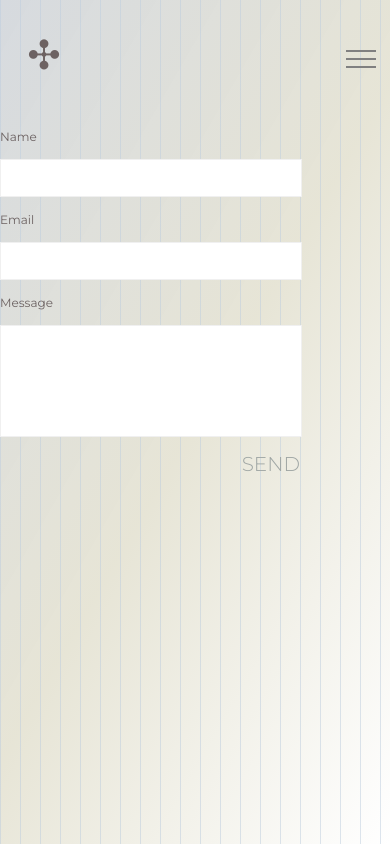
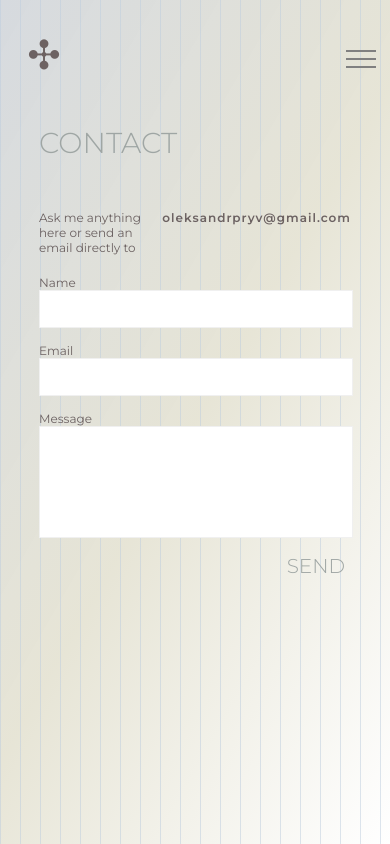
Before and after one commit to multumInParvo/my-portfolio, a React (Create React App) app: page /contact in a window 390 px wide. Built offline with nearby package versions, Linux system fonts and the light colour scheme.

Commit message:
separation of concerns for better maintainability and improved responsiveness of contact component

```diff
--- a/src/components/Form/Form.jsx
+++ b/src/components/Form/Form.jsx
@@ -1,4 +1,3 @@
-// Form.jsx
 import React, { useState } from 'react';
 import emailjs from 'emailjs-com';
 import './Form.scss';
@@ -37,19 +36,24 @@ const Form = () => {
     };
 
     return (
-        <div className='form-container'>
-            <form onSubmit={handleSubmit}>
-                <div className='name-container'>
-                    <label className='name-label'>Name</label>
-                    <input className='name-input' type="text" name="name" value={formData.name} onChange={handleChange} required />
+        <div className='contact-container'>
+            <h1 className='contact-title'>CONTACT</h1>
+            <div className='contact-info'>
+                <span className='contact-detail-title'>Ask me anything here or send an email directly to</span>
+                <span className='contact-detail'>oleksandrpryv@gmail.com</span>
+            </div>
+            <form className='form' onSubmit={handleSubmit}>
+                <div className='input-container'>
+                    <label className='input-label'>Name</label>
+                    <input className='input' type="text" name="name" value={formData.name} onChange={handleChange} required />
                 </div>
-                <div className='email-container'>
-                    <label className='email-label'>Email</label>
-                    <input className='email-input' type="email" name="email" value={formData.email} onChange={handleChange} required />
+                <div className='input-container'>
+                    <label className='input-label'>Email</label>
+                    <input className='input' type="email" name="email" value={formData.email} onChange={handleChange} required />
                 </div>
-                <div className='message-container'>
-                    <label className='message-label'>Message</label>
-                    <textarea className='message-textarea' name="message" value={formData.message} onChange={handleChange} required></textarea>
+                <div className='input-container'>
+                    <label className='input-label'>Message</label>
+                    <textarea className='textarea' name="message" value={formData.message} onChange={handleChange} required></textarea>
                 </div>
                 <div className='button-container'>
                     <button type="submit">SEND</button>
--- a/src/components/Form/Form.scss
+++ b/src/components/Form/Form.scss
@@ -1,85 +1,87 @@
 @import '../../styles/Colors.scss';
 
-.form-container {
-    padding-top: 50px;
+.contact-container {
+    width: 50%;
+    display: flex;
+    flex-direction: column;
+    align-items: center;
+    min-height: 60vh;
+    justify-content: center;
 
-    form {
-        .name-container {
+    .contact-title {
+        width: 100%;
+        font-size: 2rem;
+        margin: 0 0 50px;
+        font-weight: 300;
+        text-align: start;
+        color: rgb(159, 166, 164);
+    }
+
+    .contact-info {
+        width: 100%;
+        display: flex;
+        flex-direction: row;
+        text-align: start;
+        justify-content: space-between;
+        margin-bottom: 20px;
+
+        .contact-detail-title,
+        .contact-detail {
+            font-size: 12px;
+            color: $contact-color;
+        }
+
+        .contact-detail {
+            font-weight: 600;
+            letter-spacing: 1px;
+        }
+    }
+
+    .form {
+        width: 100%;
+        display: flex;
+        flex-direction: column;
+        animation: fadeIn 2s forwards;
+
+        @keyframes fadeIn {
+            from {
+                opacity: 0;
+            }
+
+            to {
+                opacity: 1;
+            }
+        }
+
+        .input-container {
             padding-bottom: 15px;
             display: flex;
-            justify-content: center;
-            gap: 15px;
-            display: flex;
-            align-items: start;
             flex-direction: column;
 
-            .name-label {
+            .input-label {
                 color: $contact-color;
                 font-size: 12px;
             }
 
-            .name-input {
-                width: 500px;
+            .input,
+            .textarea {
+                width: 100%;
                 padding: 10px 0;
-                border: none;
                 border: 1px solid rgb(240, 240, 240);
                 outline: none;
-            }
-        }
-
-        .email-container {
-            padding-bottom: 15px;
-            display: flex;
-            justify-content: center;
-            gap: 15px;
-            display: flex;
-            align-items: start;
-            flex-direction: column;
-
-            .email-label {
-                color: $contact-color;
-                font-size: 12px;
+                resize: none;
             }
 
-            .email-input {
-                width: 500px;
-                padding: 10px 0;
-                border: none;
-                border: 1px solid rgb(240, 240, 240);
-                outline: none;
-            }
-        }
-
-        .message-container {
-            padding-bottom: 15px;
-            display: flex;
-            align-items: start;
-            flex-direction: column;
-
-            .message-label {
-                padding-bottom: 15px;
-                color: $contact-color;
-                font-size: 12px;
-            }
-
-            .message-textarea {
+            .textarea {
                 height: 90px;
-                width: 480px;
-                resize: none;
-                padding: 10px;
-                border: none;
-                border: 1px solid rgb(240, 240, 240);
-                outline: none;
             }
         }
 
         .button-container {
-            width: 500px;
             display: flex;
-            justify-content: end;
+            justify-content: flex-end;
 
             button {
-                padding: 0;
                 font-size: 24px;
                 font-weight: 300;
                 background: none;
@@ -92,41 +94,26 @@
 }
 
 @media (max-width: 768px) {
-    .form-container {
-        padding-top: 30px;
-        width: 300px;
+    .contact-container {
+        width: 80%;
+        .contact-title {
+            font-size: 1.8rem;
+        }
 
-        form {
-            .name-container {
-                width: 300px;
-                display: flex;
-                flex-direction: column;
+        .contact-info {
+        }
 
-                .name-input {
-                    width: 300px;
+        .form {
+
+            .input-container {
+
+                .input,
+                .textarea {
                     text-align: center;
                 }
             }
 
-            .email-container {
-                display: flex;
-                flex-direction: column;
-
-                .email-input {
-                    text-align: center;
-                    width: 300px;
-                }
-            }
-
-            .message-container {
-
-                .message-textarea {
-                    width: 280px;
-                }
-            }
-
             .button-container {
-                width: 300px;
 
                 button {
                     font-size: 20px;
--- a/src/pages/Contact/Contact.jsx
+++ b/src/pages/Contact/Contact.jsx
@@ -7,10 +7,12 @@ import '../Contact/Contact.scss';
 function Contact() {
     return (
         <HelmetProvider>
+            <div className='contact-form-container'>
             <Helmet>
                 <title>CONTACT | oleksandr pryvalov</title>
             </Helmet>
             <Form />
+            </div>
         </HelmetProvider>
     );
 }
--- a/src/pages/Contact/Contact.scss
+++ b/src/pages/Contact/Contact.scss
@@ -1,83 +1,4 @@
-@import '../../styles/Colors.scss';
-
-.contact-container {
-    flex-direction: column;
-    align-items: center;
-    min-height: 60vh;
+.contact-form-container {
     display: flex;
     justify-content: center;
-
-    .contact-title {
-        width: 500px;
-        font-size: 2rem;
-        margin-top: 0;
-        margin-bottom: 50px;
-        font-weight: 300;
-        text-align: start;
-        color: rgb(159, 166, 164);
-    }
-
-    .info-container {
-        width: 500px;
-        display: flex;
-        flex-direction: column;
-        opacity: 0;
-        animation: fadeIn 2s forwards;
-
-        @keyframes fadeIn {
-            from {
-                opacity: 0;
-            }
-
-            to {
-                opacity: 1;
-            }
-        }
-
-        .contact-info {
-            display: flex;
-            flex-direction: row;
-            justify-content: space-between;
-            font-weight: 400;
-            line-height: 2;
-            font-size: 18px;
-            margin: 0;
-
-            .contact-detail-title {
-                font-size: 12px;
-                color: $contact-color;
-            }
-
-            .contact-detail {
-                font-size: 12px;
-                color: $contact-color;
-                font-weight: 600;
-                letter-spacing: 1px;
-            }
-        }
-    }
 }
-
-@media (max-width: 768px) {
-
-    .contact-container {
-
-        .contact-title {
-            font-size: 1.8rem;
-            width: 300px;
-        }
-
-        .info-container {
-            width: 300px;
-
-            .contact-info {
-                display: flex;
-                flex-direction: column;
-
-                .contact-detail {
-                    padding-top: 25px;
-                }
-            }
-        }
-    }
-}
```
